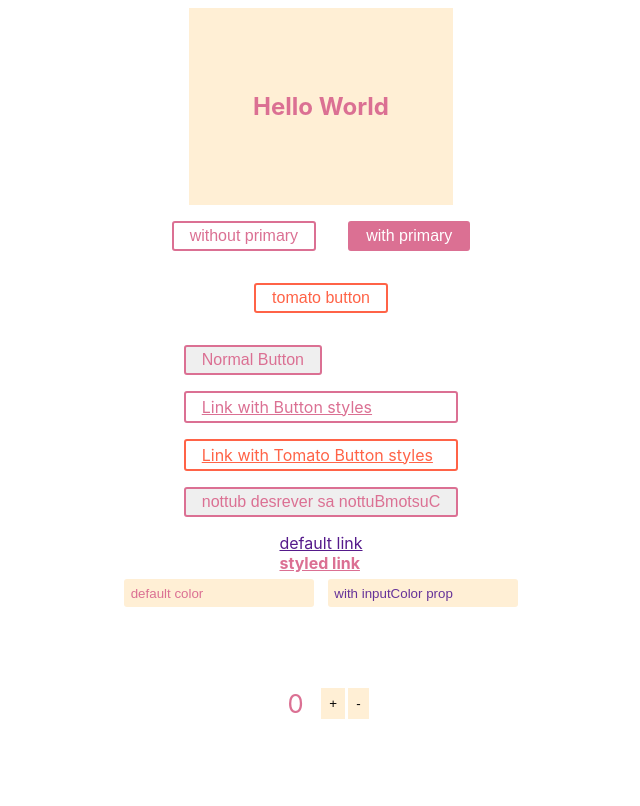
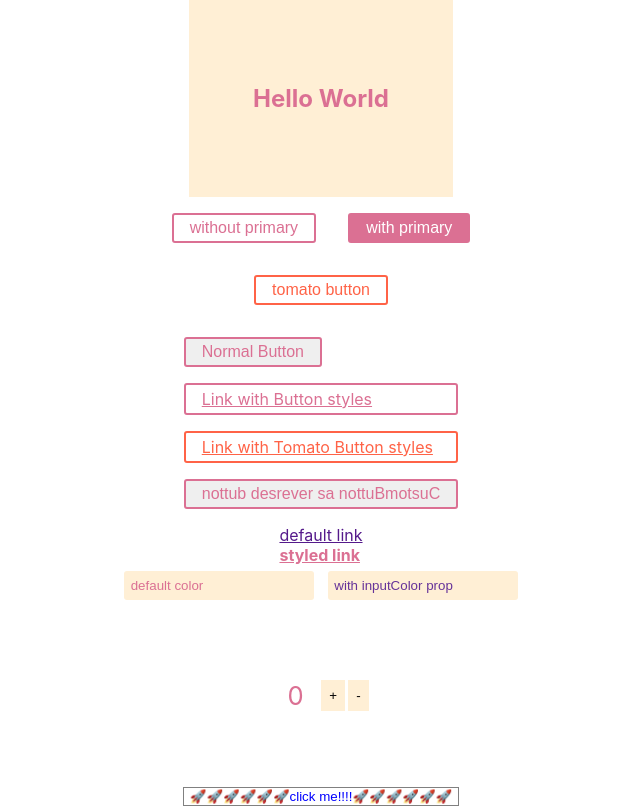
Before and after one commit to nbstsh/styled-components-playground, a React (Create React App) app: page / in a window 1280 px wide. Shown: the whole page, without its empty margins (319-959 px from the left). Built offline with nearby package versions, Linux system fonts and the light colour scheme.

Commit message:
CreateSample8 - use pseudoelements & pseudoselectors

```diff
--- a/src/App.tsx
+++ b/src/App.tsx
@@ -9,6 +9,7 @@ import Sample4 from './components/sample4/sample4.component';
 import Sample5 from './components/sample5/sample5.component';
 import Sample6 from './components/sample6/sample6.component';
 import Sample7 from './components/sample7/sample7.component';
+import Sample8 from './components/Sample8/sample8.component';
 
 const Wrapper = styled.div`
 	min-width: 100vw;
@@ -29,6 +30,7 @@ const App: React.FC = () => {
 			<Sample5 />
 			<Sample6 />
 			<Sample7 />
+			<Sample8 />
 		</Wrapper>
 	);
 };
--- /dev/null
+++ b/src/components/Sample8/sample8.component.tsx
@@ -0,0 +1,30 @@
+import React from 'react';
+import styled from 'styled-components';
+
+const StyledButton = styled.button`
+	color: blue;
+	border: 1px solid grey;
+	background-color: #fff;
+
+	::before {
+		content: '🚀🚀🚀🚀🚀🚀';
+	}
+
+	::after {
+		content: '🚀🚀🚀🚀🚀🚀';
+	}
+
+	:hover {
+		color: red;
+	}
+`;
+
+const Sample8: React.FC = () => {
+	return (
+		<div>
+			<StyledButton>click me!!!!</StyledButton>
+		</div>
+	);
+};
+
+export default Sample8;
```
